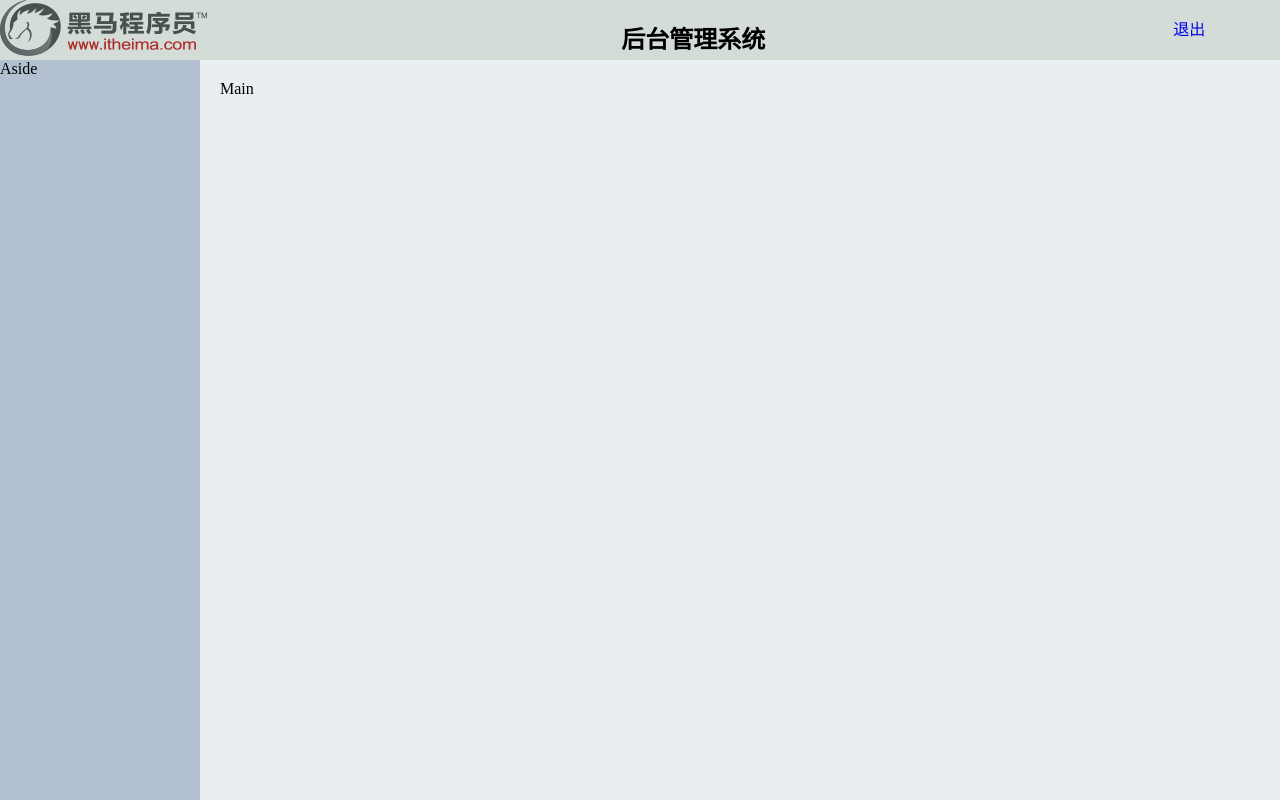
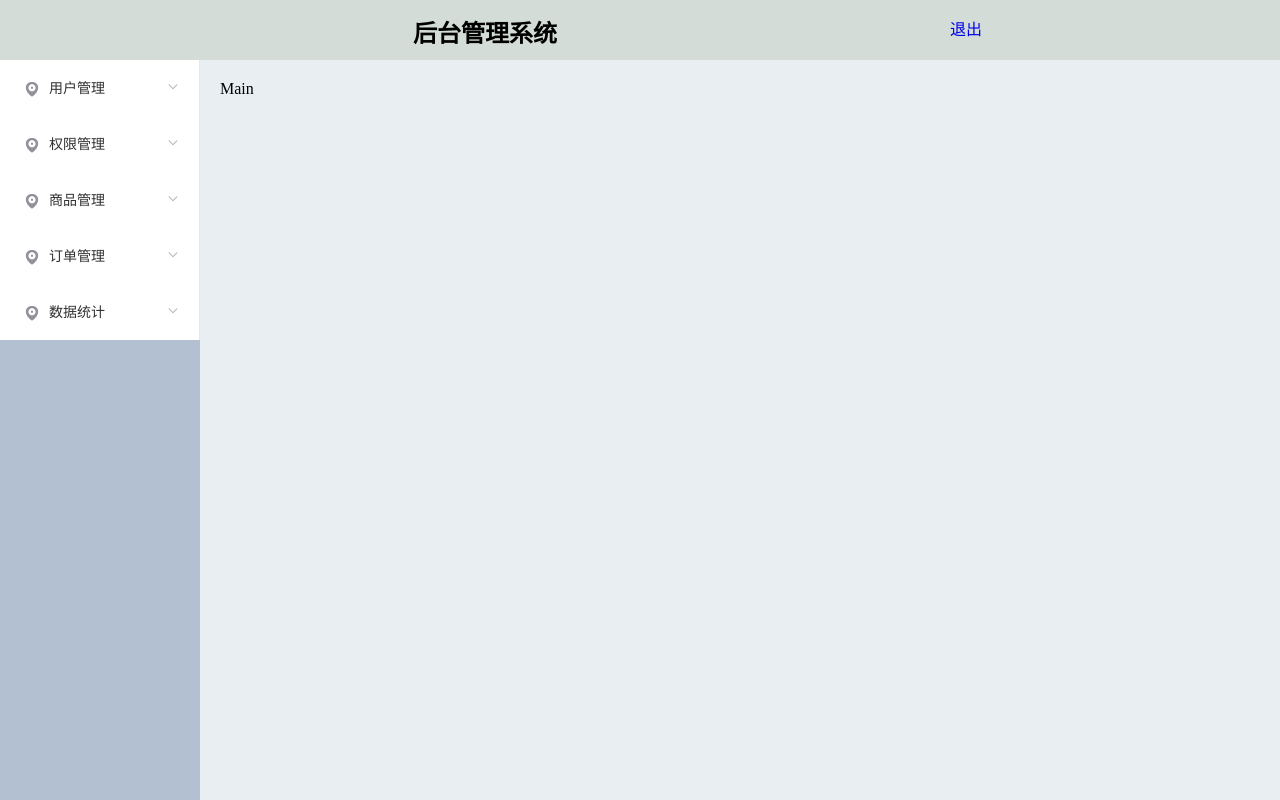
Before and after one commit to zhangruqi777/mallmanage53, a Vue app: page /#/ in a window 1280 px wide. Built offline with nearby package versions, Linux system fonts and the light colour scheme.

Commit message:
引入导航组件调整样式

```diff
--- a/src/components/home/home.vue
+++ b/src/components/home/home.vue
@@ -4,7 +4,7 @@
       <el-row>
         <el-col :span="4">
           <div class="grid-content bg-purple">
-                    <img src="../../assets/logo.png" alt="无法显示图片">
+            <!-- <img src="../../assets/logo.png" alt="无法显示图片" /> -->
           </div>
         </el-col>
         <el-col :span="18" class="middle">
@@ -18,16 +18,85 @@
       </el-row>
     </el-header>
     <el-container>
-        <el-aside class="aside" width="200px">Aside</el-aside>
+      <el-aside class="aside" width="200px">
+        <!--侧面导航-->
+        <el-menu
+        :unique-opened=true>
+          <el-submenu index="1">
+            <template slot="title">
+              <i class="el-icon-location"></i>
+              <span>用户管理</span>
+            </template>
+            <el-menu-item index="1-1">
+              <i class="el-icon-s-grid"></i>
+              <span>用户列表</span>
+            </el-menu-item>
+          </el-submenu>
+          <!--guide 2-->
+          <el-submenu index="2">
+            <template slot="title">
+              <i class="el-icon-location"></i>
+              <span>权限管理</span>
+            </template>
+            <el-menu-item index="2-1">
+              <i class="el-icon-s-grid"></i>
+              <span>角色列表</span>
+            </el-menu-item>
+            <el-menu-item index="2-2">
+              <i class="el-icon-location"></i>
+              <span>权限列表</span>
+            </el-menu-item>
+          </el-submenu>
+          <!--guide 3-->
+          <el-submenu index="3">
+            <template slot="title">
+              <i class="el-icon-location"></i>
+              <span>商品管理</span>
+            </template>
+            <el-menu-item index="3-1">
+              <i class="el-icon-location"></i>
+              <span>商品列表</span>
+            </el-menu-item>
+            <el-menu-item index="3-2">
+              <i class="el-icon-location"></i>
+              <span>分类参数</span>
+            </el-menu-item>
+            <el-menu-item index="3-3">
+              <i class="el-icon-location"></i>
+              <span>商品分类</span>
+            </el-menu-item>
+          </el-submenu>
+          <!--guide 4-->
+          <el-submenu index="4">
+            <template slot="title">
+              <i class="el-icon-location"></i>
+              <span>订单管理</span>
+            </template>
+            <el-menu-item index="4-1">
+              <i class="el-icon-location"></i>
+              <span>订单列表</span>
+            </el-menu-item>
+          </el-submenu>
+          <!--guide 5-->
+          <el-submenu index="5">
+            <template slot="title">
+              <i class="el-icon-location"></i>
+              <span>数据统计</span>
+            </template>
+            <el-menu-item index="5-1">
+              <i class="el-icon-location"></i>
+              <span>数据报表</span>
+            </el-menu-item>
+          </el-submenu>
+        </el-menu>
+      </el-aside>
       <el-main class="main">Main</el-main>
     </el-container>
   </el-container>
 </template>
 
 <script>
-export default {
-
-}
+export default {};
 </script>
 
 <style>
@@ -37,7 +106,6 @@ export default {
 }
 .header {
   background-color: #d3dcd6;
-    padding: 0;
 }
 .main {
   background-color: #e9eef3;
@@ -47,6 +115,9 @@ export default {
 .middle {
   text-align: center;
 }
+.middle h2 {
+    margin-top: 14px;
+}
 .loginout {
   line-height: 60px;
   text-decoration: none;
```
Lines whose indentation alone changed are shown as unchanged.
